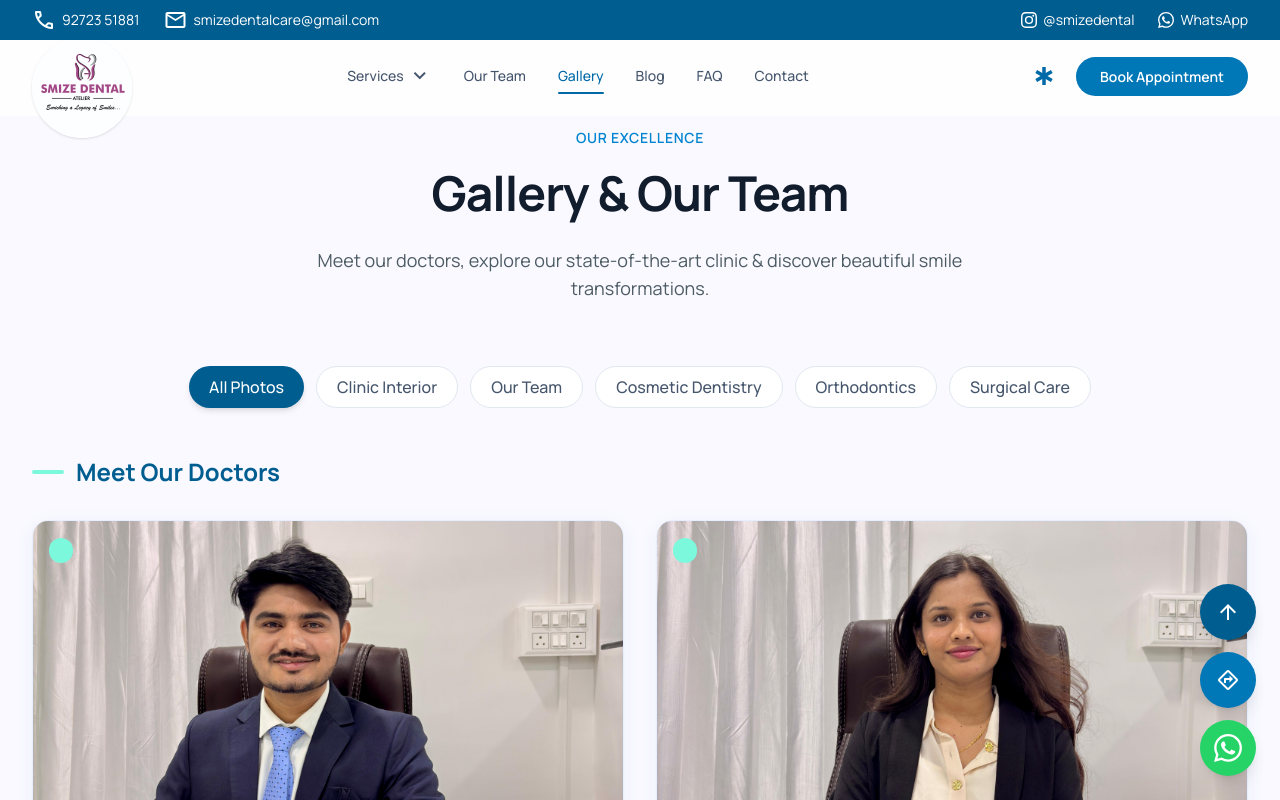
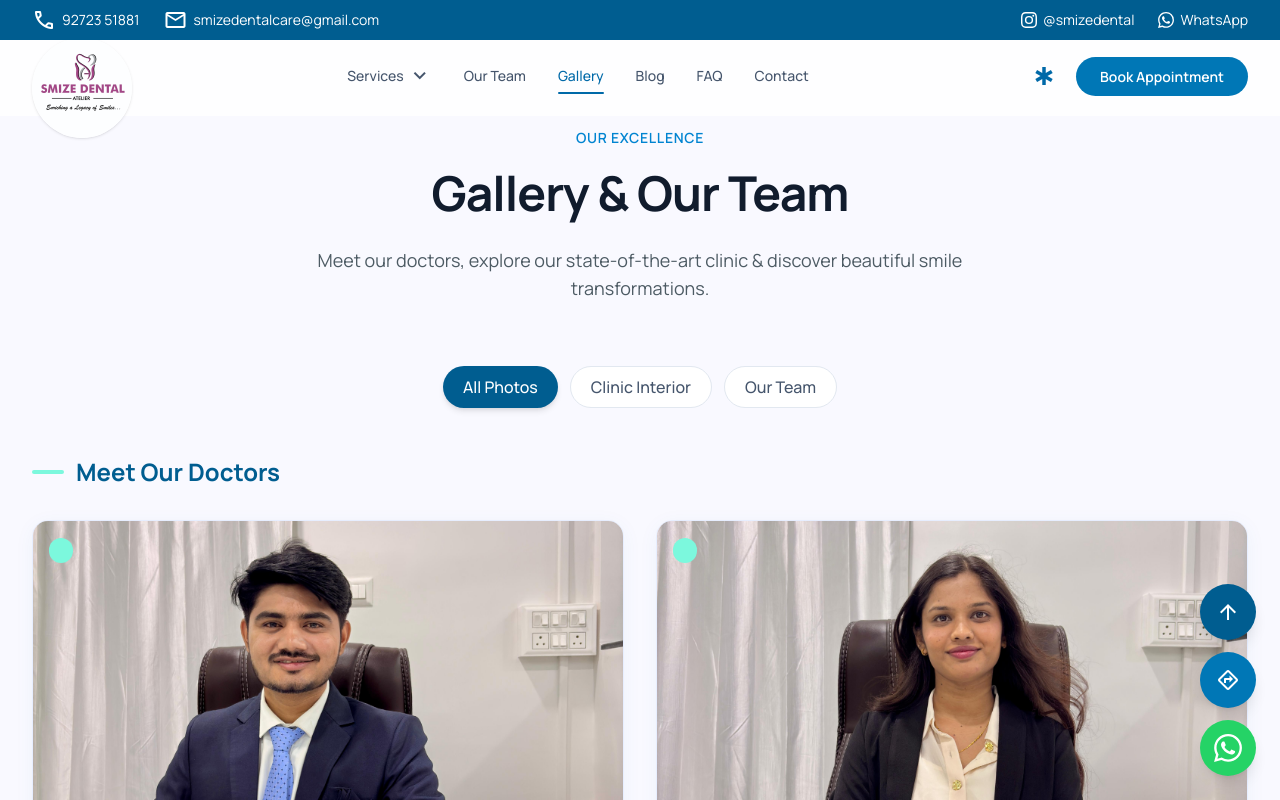
Before and after one commit to vijaykharkar/smize-dental-clinic, a React (Vite) app in the folder Frontend/: page /gallery in a window 1280 px wide. Shown: the top 800 px of the page. Built offline with nearby package versions, Linux system fonts and the light colour scheme.

Commit message:
remove the filter option

```diff
--- a/Frontend/src/pages/GalleryPage.jsx
+++ b/Frontend/src/pages/GalleryPage.jsx
@@ -17,7 +17,7 @@ import drDipika from '../assets/clinic/dipika.jpeg'
 
 const vp = { once: true, margin: '-60px' }
 
-const categories = ['All Photos', 'Clinic Interior', 'Our Team', 'Cosmetic Dentistry', 'Orthodontics', 'Surgical Care']
+const categories = ['All Photos', 'Clinic Interior', 'Our Team']
 
 const galleryImages = [
   /* ── Our Team ── */
```
